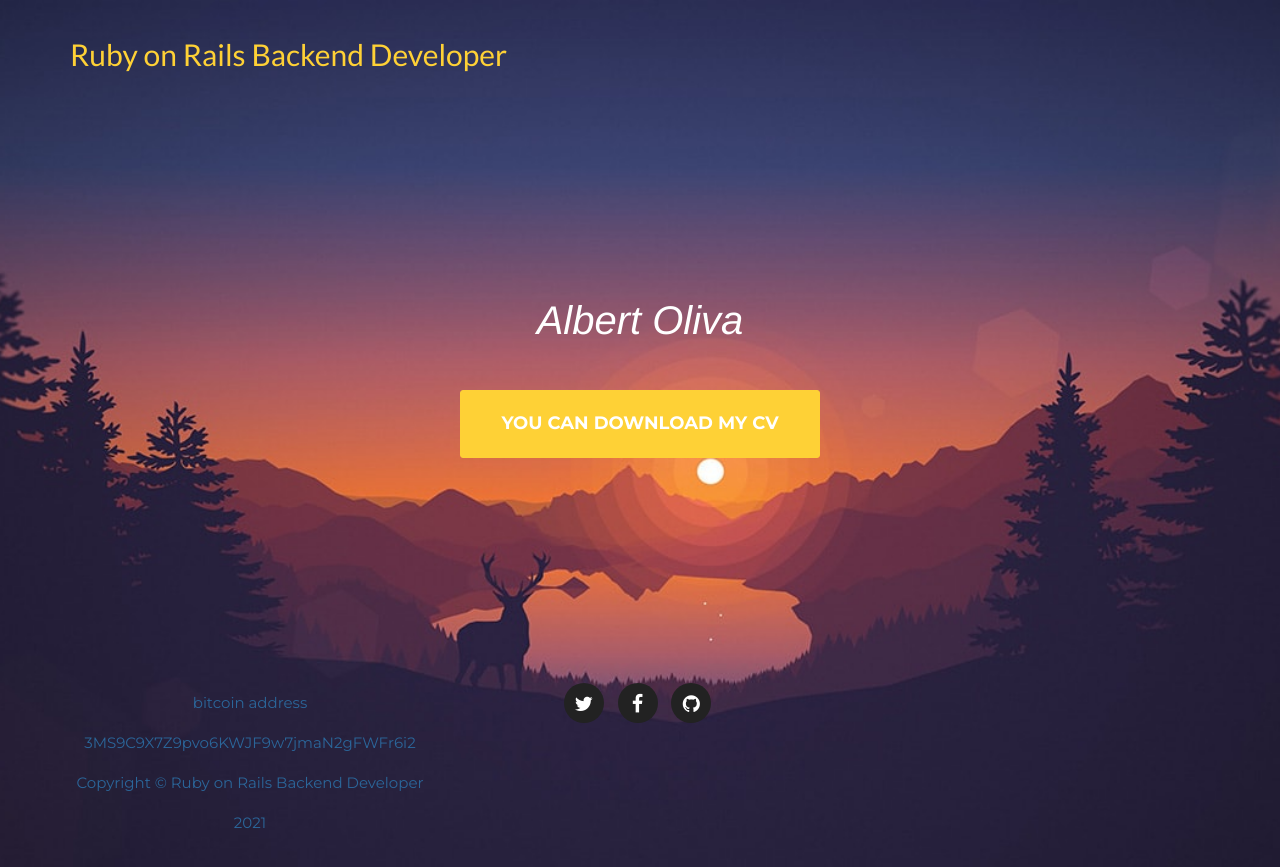
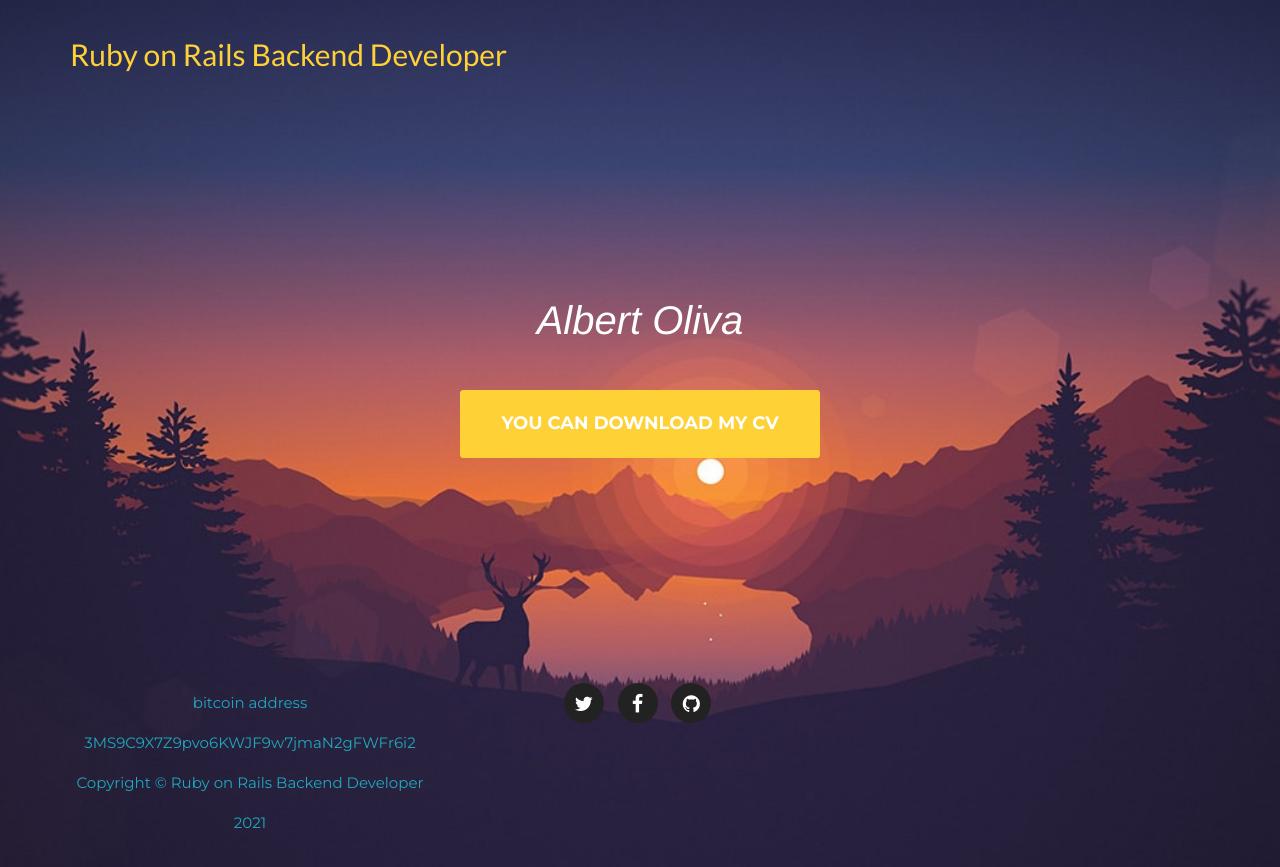
Before and after one commit to aiw3ndil/albertoliva, a Jekyll site: the page built from index.html, in a window 1280 px wide. Shown: the top 867 px of the page. Built offline with Jekyll 4.4.1, drawn with Linux system fonts in a browser that asks for light colours; some web fonts are replaced.

Commit message:
Change color again

```diff
--- a/_includes/css/agency.css
+++ b/_includes/css/agency.css
@@ -726,7 +726,7 @@ footer {
 }
 
 footer span.copyright {
-    color: #2b669a;
+    color: #20a8be;
     text-transform: uppercase;
     text-transform: none;
     font-family: {{ site.data.template.font.primary }};
```
